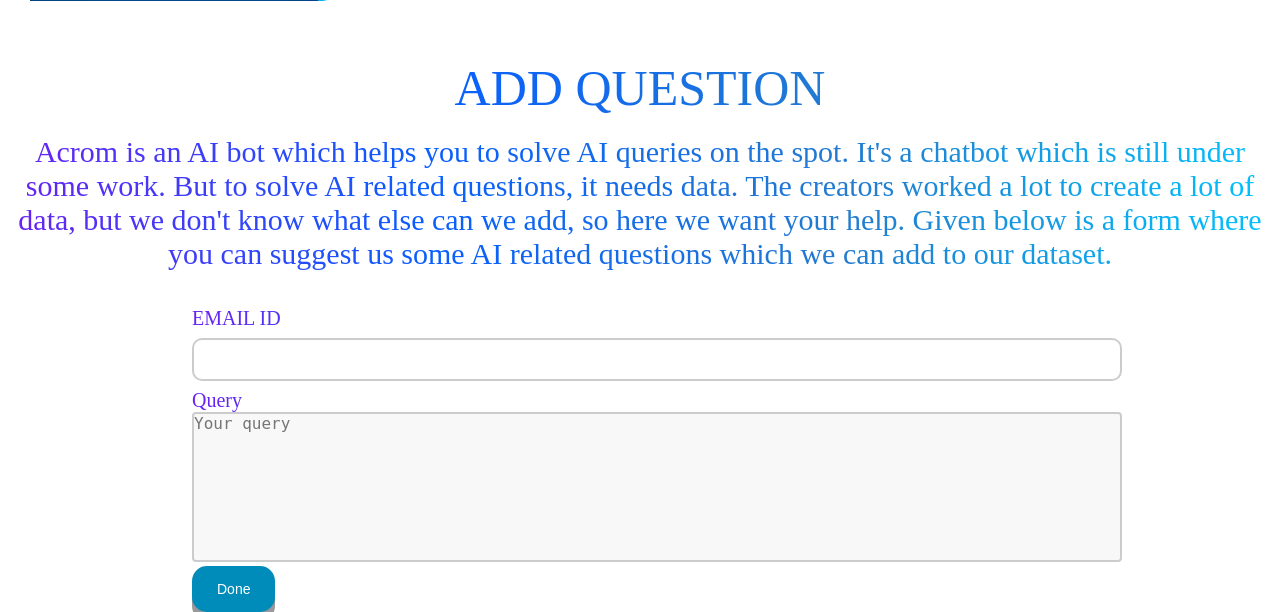
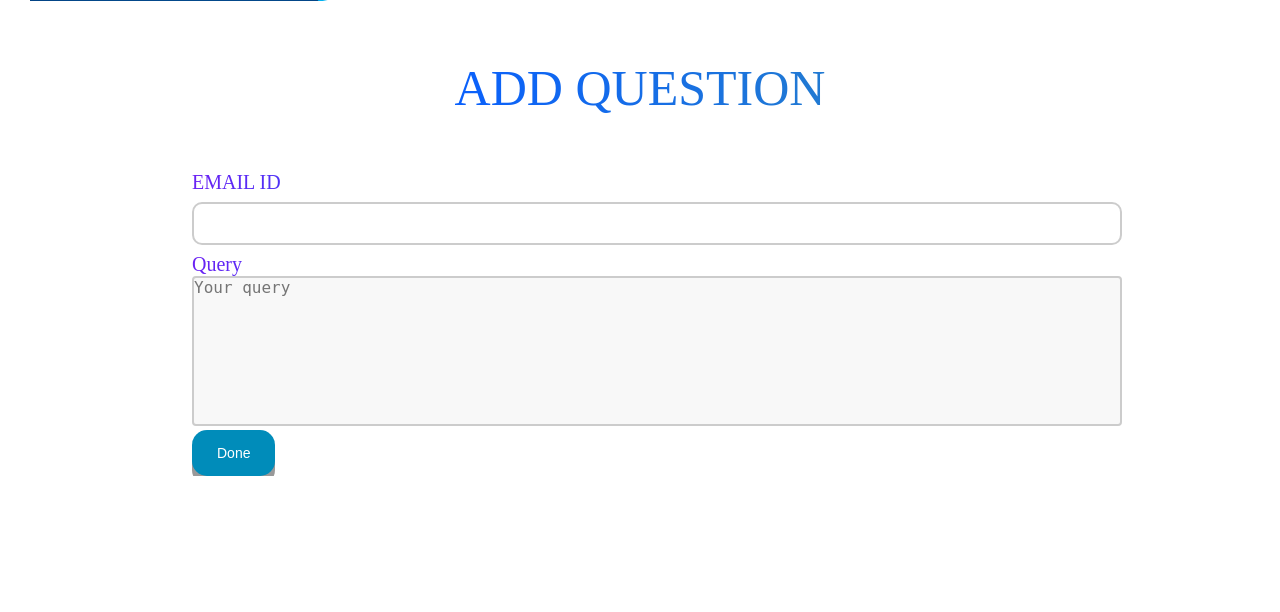
Before and after one commit to chinmay18030/acrom-form, a Flask app: page /add_questions in a window 1280 px wide. Shown: the part 579-1191 px from the top of the page. After the commit the page ends 1055 px from the top, so only its background shows below. Run offline with Flask 2, Linux system fonts and the light colour scheme.

Commit message:
Update expert.html

```diff
--- a/templates/expert.html
+++ b/templates/expert.html
@@ -29,10 +29,7 @@
          #237ccf, #00c3ff);
     -webkit-text-fill-color: transparent;
     -webkit-background-clip: text;font-family:'Jetbrains Momo'">
-    Acrom is an AI bot which helps you to solve AI queries on the spot. It's a chatbot which is still under some work. But
-    to solve AI related questions, it needs data. The creators worked a lot to create a lot of data, but we don't know what else
-    can we add, so here we want your help. Given below is a form where you can suggest us some AI related questions which we
-    can add to our dataset.
+
 </p>
 <br><br>
 <div class="box">
```
